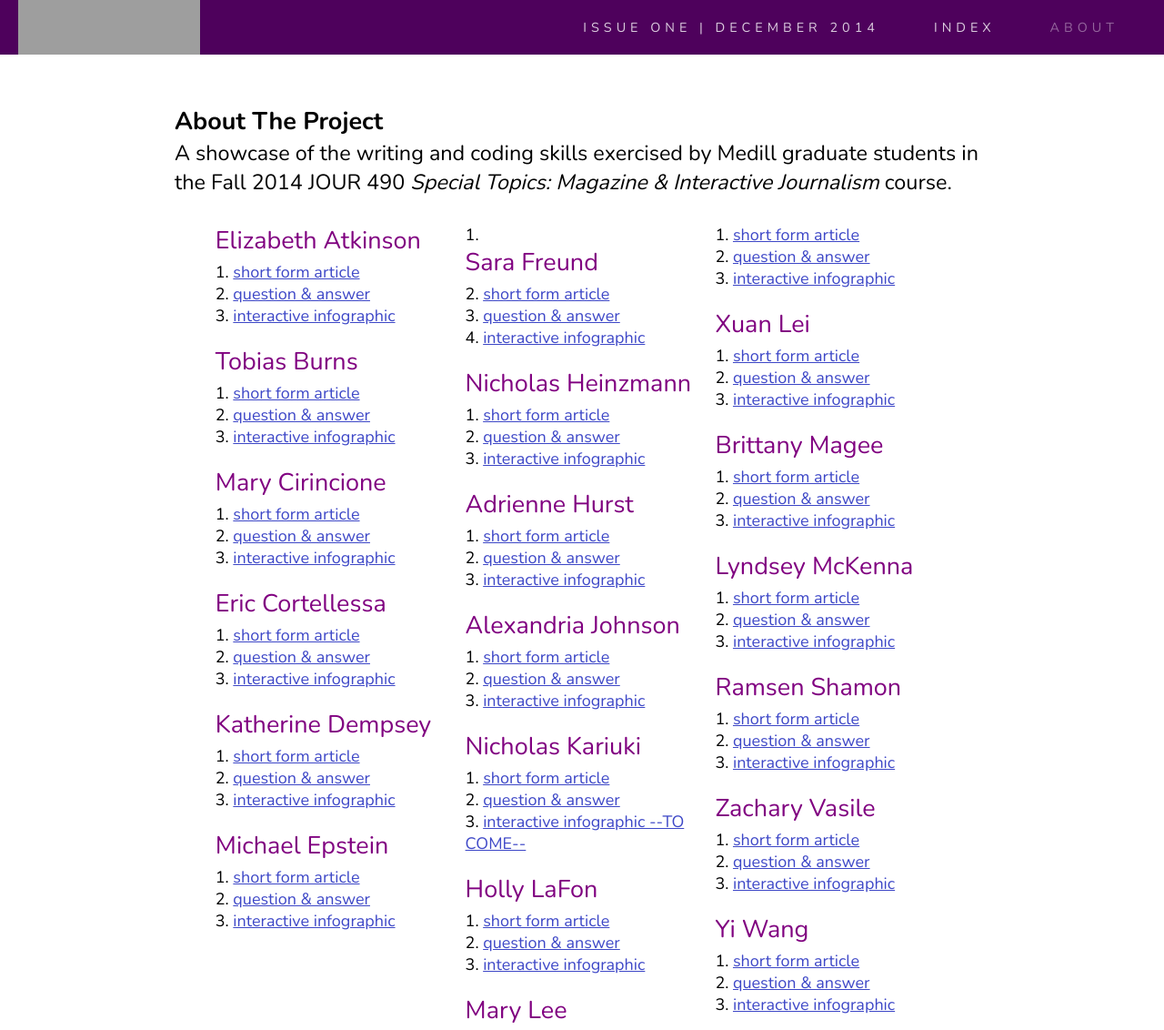
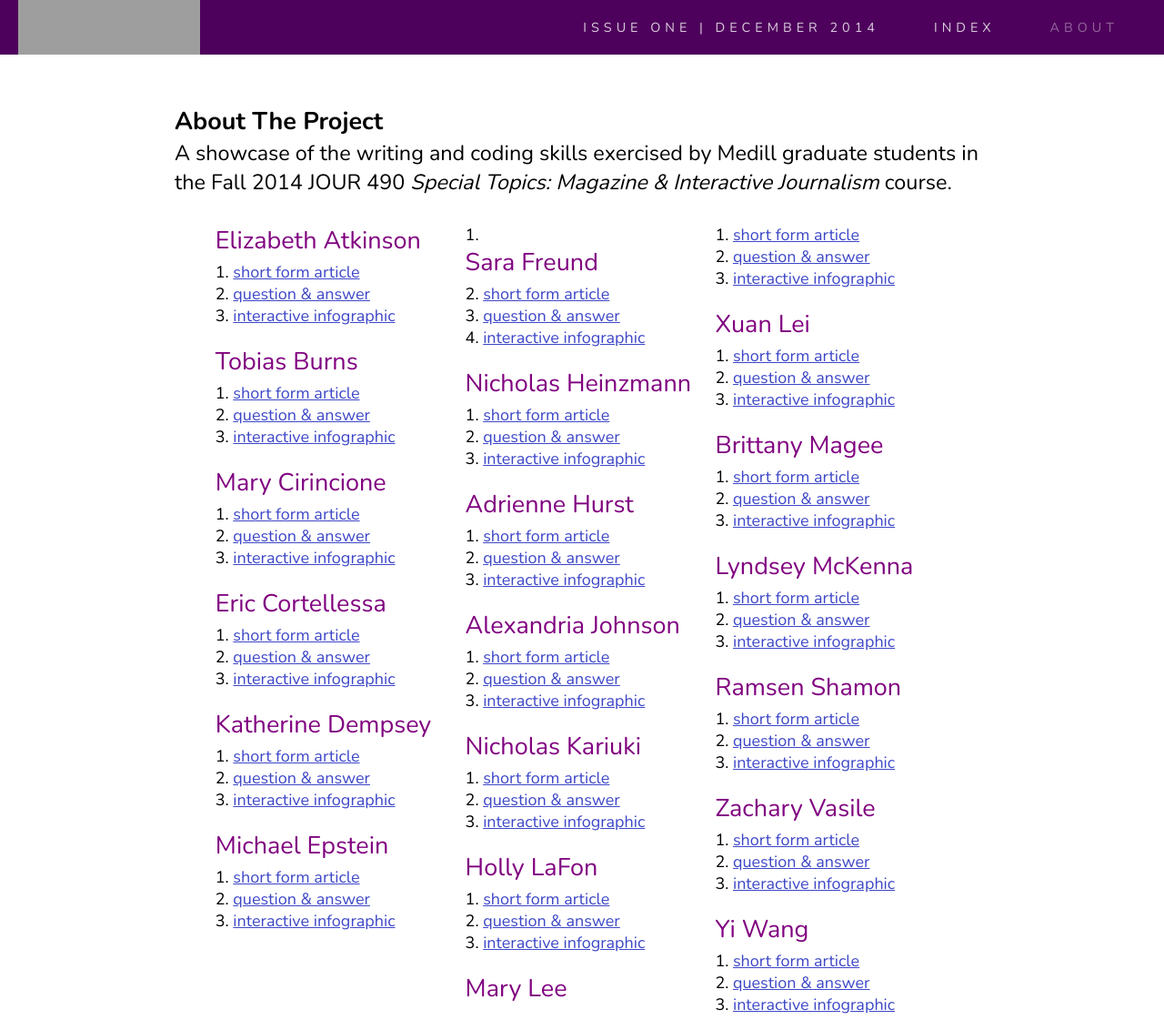
Before and after one commit to andyhullinger/BehindTheScenesChicago, a plain HTML site: page about.html in a window 1280 px wide. Shown: the top 1132 px of the page at 91% size. Drawn offline with nearby package versions, Linux system fonts and the light colour scheme; grey boxes are pictures that could not be loaded; a web font is replaced by a local one.

Commit message:
link change for nick

```diff
--- a/about.html
+++ b/about.html
@@ -128,7 +128,7 @@
     </li>
     <li class="qa"><a href="http://codepen.io/adriennehurst/full/zjvHh/">question &amp; answer</a>
     </li>
-    <li class="infographic"><a href="http://www.codingforcreatives.com/mageractive/behindthescenes/nick_soccerinfographic/index.html">interactive infographic</a>
+    <li class="infographic"><a href="http://codepen.io/adriennehurst/full/GgpoYw">interactive infographic</a>
     </li>
 </ol>
 <h2>Alexandria Johnson</h2>
@@ -146,7 +146,7 @@
     </li>
     <li class="qa"><a href="http://codepen.io/nkariuki/full/dPbdNG">question &amp; answer</a>
     </li>
-    <li class="infographic"><a href="#">interactive infographic --TO COME--</a>
+    <li class="infographic"><a href="http://www.codingforcreatives.com/mageractive/behindthescenes/nick_soccerinfographic/index.html">interactive infographic</a>
     </li>
 </ol>
 <h2>Holly LaFon</h2>
```
